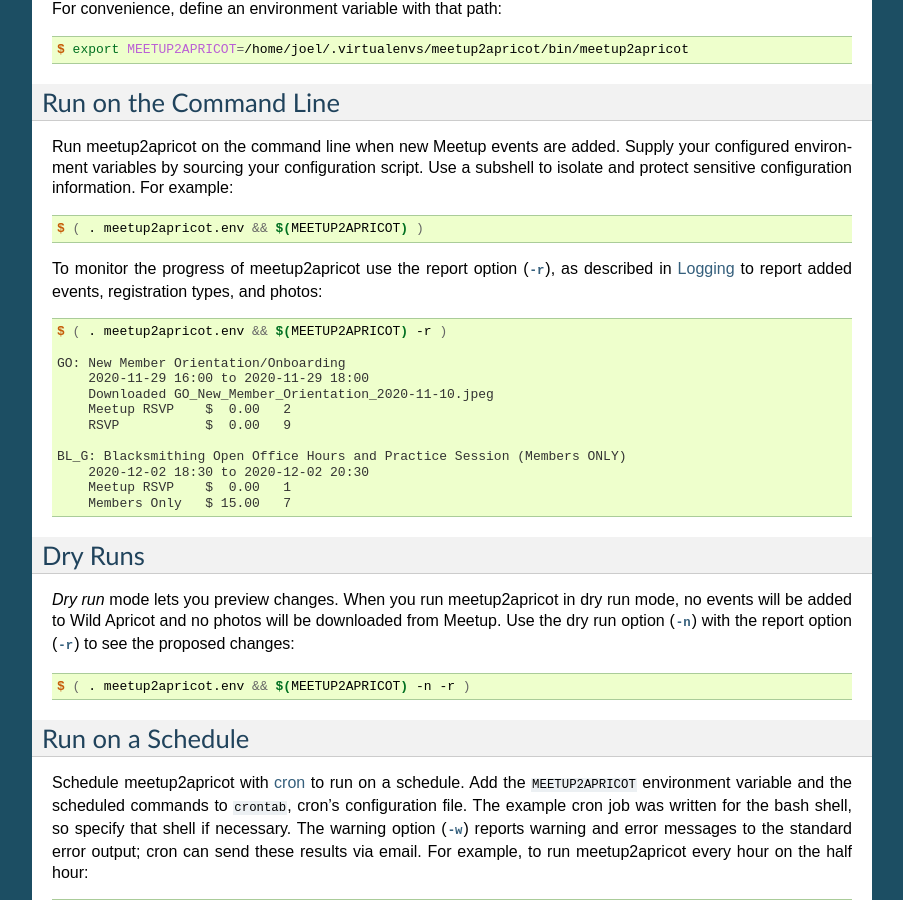
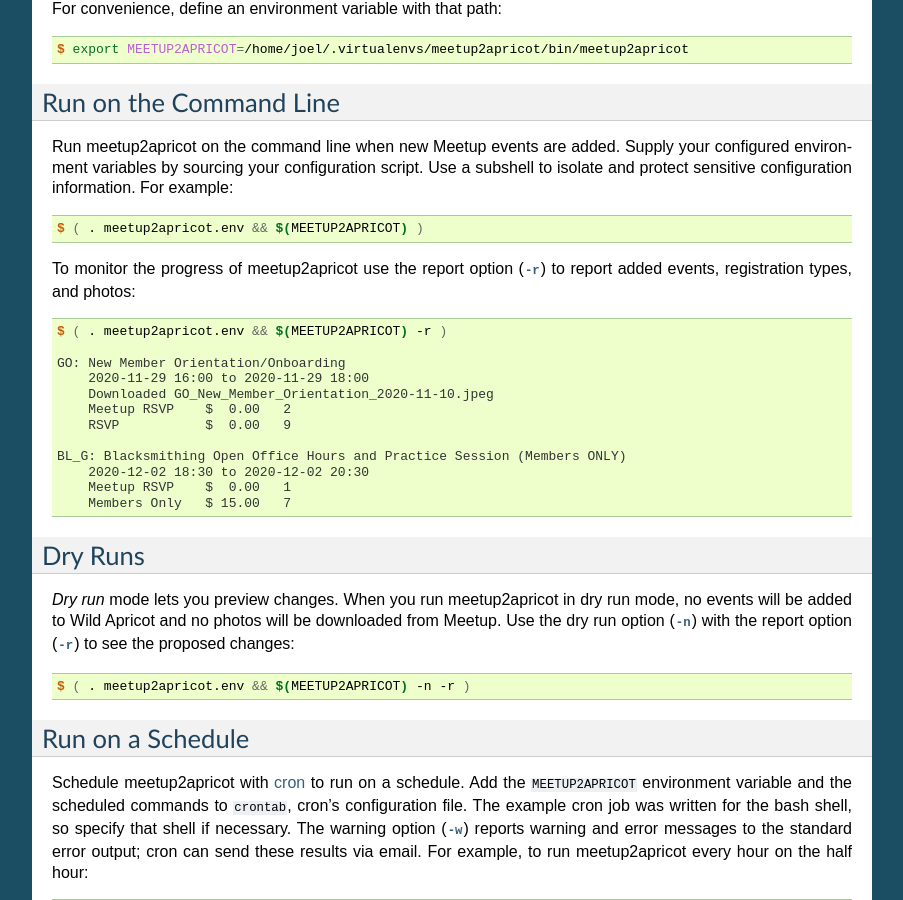
Before and after one commit to nova-labs/meetup2apricot, a Sphinx documentation site: the page built from docs/user-manual/operation.rst, in a window 1280 px wide and 900 px high, scrolled down 572 px. Shown: the whole window, without its empty margins (198-1101 px from the left). Built offline with Sphinx 7.4.7, drawn with Linux system fonts in a browser that asks for light colours.

Commit message:
Remove reference to logging section.

```diff
--- a/docs/user-manual/operation.rst
+++ b/docs/user-manual/operation.rst
@@ -50,7 +50,7 @@
     $ ( . meetup2apricot.env && $(MEETUP2APRICOT) )
 
 To monitor the progress of meetup2apricot use the report option
-(:option:`-r <meetup2apricot -r>`), as described in :doc:`logging` to report
+(:option:`-r <meetup2apricot -r>`) to report
 added events, registration types, and photos::
 
     $ ( . meetup2apricot.env && $(MEETUP2APRICOT) -r )
```
